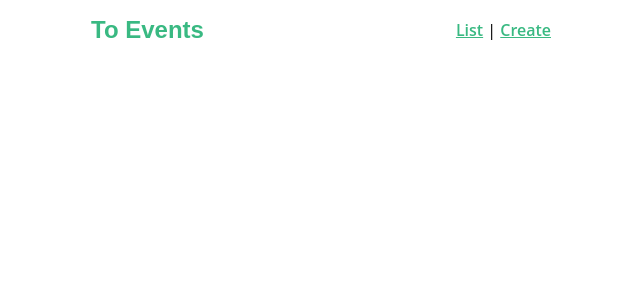
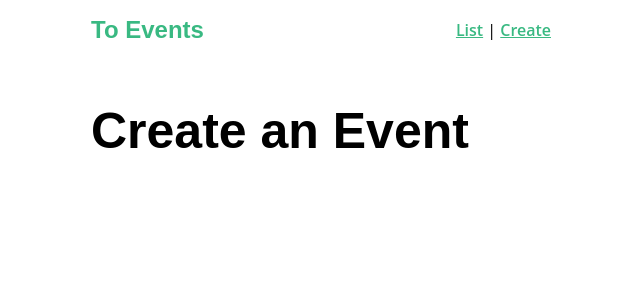
Before and after one commit to vlad-pro/nuxt-gen, a Nuxt app: page /event/create in a window 1280 px wide. Shown: the top 300 px of the page, without its empty margins (319-959 px from the left). Built offline with nearby package versions, Linux system fonts and the light colour scheme.

Commit message:
all files from routing

```diff
--- /dev/null
+++ b/pages/event/_id.vue
@@ -0,0 +1,29 @@
+<template>
+<div>
+  <h1>Event # {{ id }}</h1>
+</div>
+</template>
+
+<script>
+export default {
+  head() {
+    return {
+      title: "Event #" + this.id,
+      meta: [
+        {
+          hid: "description",
+          name: "description",
+          content: "what you need to know about event #" + this.id
+        }
+      ]
+    };
+  },
+  computed: {
+    id() {
+      return this.$route.params.id
+    }
+  }
+};
+</script>
+
+<style></style>
--- /dev/null
+++ b/pages/event/create.vue
@@ -0,0 +1,24 @@
+<template>
+  <div>
+    <h1>Create an Event</h1>
+  </div>
+</template>
+
+<script>
+export default {
+  head() {
+    return {
+      title: "Create an Event",
+      meta: [
+        {
+          hid: "description",
+          name: "description",
+          content: "You can create an event near you"
+        }
+      ]
+    };
+  }
+};
+</script>
+
+<style></style>
```
